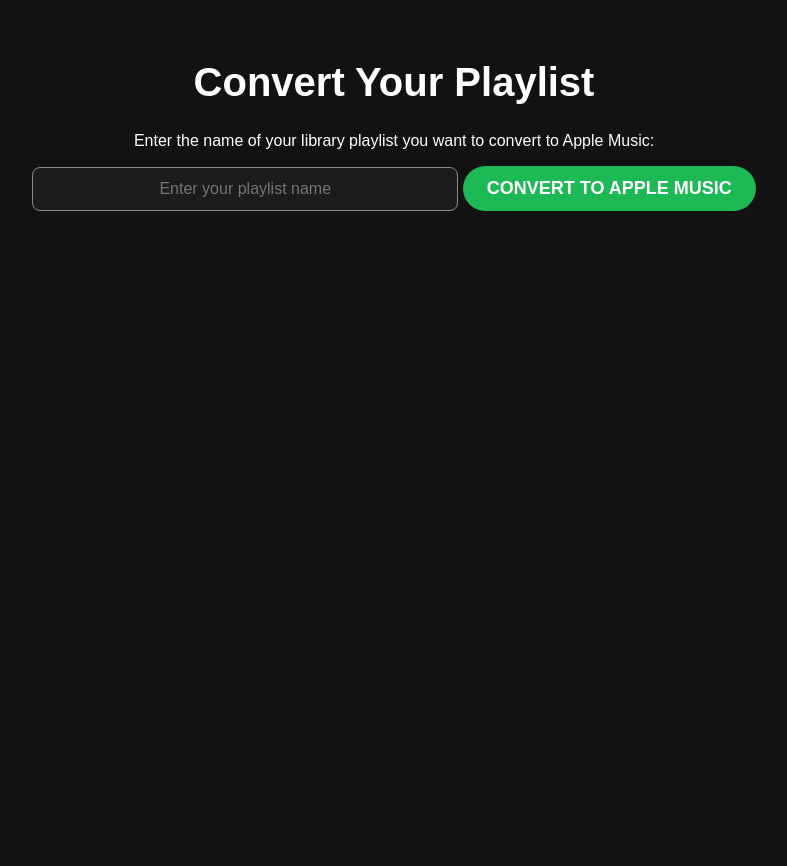
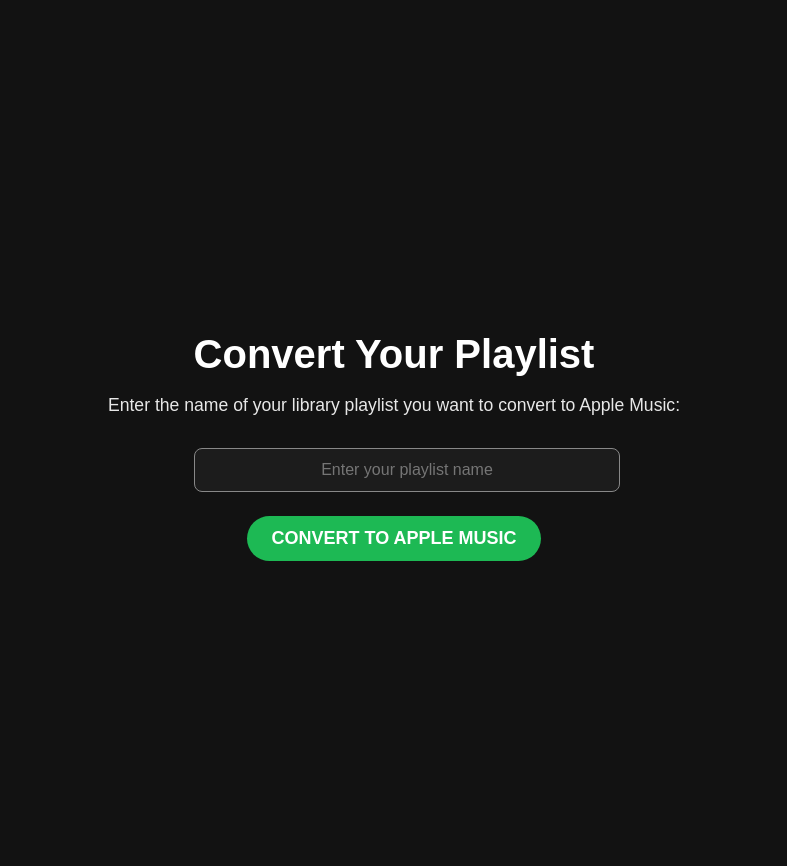
Before and after one commit to Juanchivp12/Tune-Bridge, a Flask app: template templates/choose.html in a window 1280 px wide. Shown: the whole page, without its empty margins (246-1033 px from the left). Before the commit the page ends 211 px from the top, so only its background shows below. Run offline with Flask 3, Linux system fonts and the light colour scheme; the template is opened without the code that fills it, so the values that code supplies are empty.

Commit message:
Retrieve a library playlist
- Search for a playlist in your spotify library by name
- Added some UI

```diff
--- a/main.py
+++ b/main.py
@@ -1,8 +1,6 @@
 import webbrowser
-
 from flask import Flask, request, redirect, session, jsonify, render_template
 import random
-import requests
 import urllib.parse
 import dotenv
 import os
@@ -10,93 +8,154 @@
 from requests import get, post
 
 dotenv.load_dotenv()
-app = Flask(__name__)
-app.secret_key = os.urandom(32)
 
-CLIENT_ID = os.getenv('CLIENT_ID')
-CLIENT_SECRET = os.getenv('CLIENT_SECRET')
+# Constants
 REDIRECT_URI = 'http://127.0.0.1:5000/callback'
 
-BASE_URL = 'https://api.spotify.com/v1/'
-AUTH_URL = 'https://accounts.spotify.com/authorize?'
-TOKEN_URL = 'https://accounts.spotify.com/api/token'
+class Spotify:
+    def __init__(self, app):
+        self.app = app
+        self.CLIENT_ID = os.getenv('CLIENT_ID')
+        self.CLIENT_SECRET = os.getenv('CLIENT_SECRET')
+        self.BASE_URL = 'https://api.spotify.com/v1/'
+        self.AUTH_URL = 'https://accounts.spotify.com/authorize?'
+        self.TOKEN_URL = 'https://accounts.spotify.com/api/token'
 
-# Generate a random series of letters for the state
-def generate_state():
-    letters = 'abcdefghijklmnopqrstuvwxyz'
-    return ''.join(random.sample(letters, 16))
+        self.register_routes()
 
-# Gets all the playlists of the authorized user
-def get_all_playlists(token):
-    headers = {
-        'Authorization': f'Bearer {token}'
-    }
-    response = get(BASE_URL + 'me/playlists', headers=headers)
-    return response.json()['items']
+    # Generates a random state for the OAuth flow
+    def generate_state(self):
+        letters = 'abcdefghijklmnopqrstuvwxyz'
+        return ''.join(random.sample(letters, 16))
 
-def choose_playlist(playlists):
-    pass
-@app.route('/')
-def index():
-    return render_template('index.html')
+    # Gets all playlists from the user's library
+    def get_all_playlists(self, token):
+        headers = {
+            'Authorization': f'Bearer {token}'
+        }
+        response = get(self.BASE_URL + 'me/playlists', headers=headers)
+        return response.json()['items']
 
-@app.route('/login')
-def login():
-    state = generate_state()
-    scope = 'user-library-read playlist-read-private playlist-modify-private playlist-modify-public'
-    params = {
-        'client_id': CLIENT_ID,
-        'response_type': 'code',
-        'redirect_uri': REDIRECT_URI,
-        'state': state,
-        'scope': scope,
-        'show_dialog': True
-    }
-    auth_url = AUTH_URL + urllib.parse.urlencode(params)
-    return redirect(auth_url)
+    # Searches for a playlist by name
+    def search_playlist(self, playlists, name, token):
+        for playlist in playlists:
+            if name.lower() in playlist['name'].lower():
+                return playlist['id']
+        return None
 
-@app.route('/callback')
-def callback():
-    if 'error' in request.args:
-        return jsonify({'error': request.args['error']})
+    # Gets a playlist by id
+    def get_playlist(self, playlist_id, token):
+        if not playlist_id:
+            return None
 
-    if 'code' in request.args and 'state' in request.args:
-        code = request.args.get('code')
-        state = request.args.get('state')
+        headers = {
+            'Authorization': f'Bearer {token}'
+        }
+        response = get(f'{self.BASE_URL}playlists/{playlist_id}', headers=headers)
+        return response.json()
 
-        auth_body = {
-            'grant_type': 'authorization_code',
-            'code': code,
-            'redirect_uri': REDIRECT_URI,
-        }
-        headers = {
-            'Authorization': 'Basic ' + base64.b64encode(f'{CLIENT_ID}:{CLIENT_SECRET}'.encode('utf-8')).decode('utf-8'),
-            'Content-Type': 'application/x-www-form-urlencoded'
-        }
-        response = post(TOKEN_URL, headers=headers, data=auth_body)
-        token_data = response.json()
+    # Registers routes
+    def register_routes(self):
+        @self.app.route('/')
+        def index():
+            return render_template('index.html')
 
-        session['access_token'] = token_data['access_token']
-        session['refresh_token'] = token_data['refresh_token']
-        session['expires_in'] = token_data['expires_in']
+        @self.app.route('/login')
+        def login():
+            state = self.generate_state()
+            scope = 'user-library-read playlist-read-private playlist-modify-private playlist-modify-public'
+            params = {
+                'client_id': self.CLIENT_ID,
+                'response_type': 'code',
+                'redirect_uri': REDIRECT_URI,
+                'state': state,
+                'scope': scope,
+                'show_dialog': True
+            }
+            auth_url = self.AUTH_URL + urllib.parse.urlencode(params)
+            return redirect(auth_url)
 
-        return redirect('/choose')
+        @self.app.route('/callback')
+        def callback():
+            if 'error' in request.args:
+                return jsonify({'error': request.args['error']})
 
-@app.route('/choose')
-def choose_playlist():
-    if 'access_token' not in session:
-        return redirect('/login')
-    if session['expires_in'] <= 0:
-        return redirect('/refresh-token')
+            if 'code' in request.args and 'state' in request.args:
+                code = request.args.get('code')
+                state = request.args.get('state')
 
-    playlists = get_all_playlists(session['access_token'])
+                auth_body = {
+                    'grant_type': 'authorization_code',
+                    'code': code,
+                    'redirect_uri': REDIRECT_URI,
+                }
+                headers = {
+                    'Authorization': 'Basic ' + base64.b64encode(f'{self.CLIENT_ID}:{self.CLIENT_SECRET}'.encode('utf-8')).decode('utf-8'),
+                    'Content-Type': 'application/x-www-form-urlencoded'
+                }
+                response = post(self.TOKEN_URL, headers=headers, data=auth_body)
+                token_data = response.json()
 
-    return render_template('choose.html', playlists=playlists)
+                session['access_token'] = token_data['access_token']
+                session['refresh_token'] = token_data['refresh_token']
+                session['expires_in'] = token_data['expires_in']
 
-@app.route('/refresh-token')
-def refresh_token():
-    pass
+                return redirect('/choose')
+
+        @self.app.route('/choose')
+        def choose():
+            if 'access_token' not in session:
+                return redirect('/login')
+            if session['expires_in'] <= 0:
+                return redirect('/refresh-token')
+
+            playlists = self.get_all_playlists(session['access_token'])
+            return render_template('choose.html', playlists=playlists)
+
+        @self.app.route('/chosen-playlist', methods=['POST'])
+        def chosen_playlist():
+            if 'access_token' not in session:
+                return redirect('/login')
+
+            token = session['access_token']
+            playlists = self.get_all_playlists(token)
+            playlist_name = request.form.get('playlist_name')
+
+            if not playlist_name:
+                return redirect('/choose')
+
+            playlist_id = self.search_playlist(playlists, playlist_name, token)
+
+            if not playlist_id:
+                return "Playlist not found"
+
+            playlist = self.get_playlist(playlist_id, token)
+
+            if not playlist:
+                return "Error fetching playlist details"
+
+            # Store the playlist info
+            session['selected_playlist'] = {
+                'id': playlist['id'],
+                'name': playlist['name'],
+                'tracks_url': playlist['tracks']['href'],
+                'image_url': playlist['images'][0]['url'] if playlist['images'] else None
+            }
+
+            return f"Found playlist: {playlist['name']}"
+
+        @self.app.route('/refresh-token')
+        def refresh_token():
+            pass
+
+
+def create_app():
+    app = Flask(__name__)
+    app.secret_key = os.urandom(32)
+    spotify = Spotify(app)
+    return app
 
 if __name__ == '__main__':
+    app = create_app()
     webbrowser.open(REDIRECT_URI.strip('/callback'))
     app.run()
--- /dev/null
+++ b/requirements.txt
@@ -0,0 +1,4 @@
+Flask==3.0.2
+python-dotenv==1.0.1
+requests==2.31.0
+urllib3==2.2.1
--- a/static/styles.css
+++ b/static/styles.css
@@ -1,87 +1,125 @@
 /* static/styles.css */
+/* Base Styles */
+:root {
+    --spotify-green: #1DB954;
+    --spotify-green-hover: #1ed760;
+    --background-dark: #121212;
+    --background-light: #1c1c1c;
+    --text-primary: #ffffff;
+    --border-color: #888;
+    --transition-speed: 0.3s;
+}
+
 body {
     font-family: Arial, sans-serif;
     text-align: center;
-    background-color: #121212;
+    background-color: var(--background-dark);
     padding: 25px;
+    min-height: 100vh;
+    display: flex;
+    align-items: center;
+    justify-content: center;
 }
 
+/* Typography */
 h1 {
     font-size: 2.5em;
-    color: #ffffff;
+    color: var(--text-primary);
+    margin-bottom: 1rem;
 }
 
 p {
-    font-size: 1.0em;
-    color: #ffffff;
+    font-size: 1.1em;
+    color: var(--text-primary);
+    margin-bottom: 2rem;
+    opacity: 0.9;
+}
+
+/* Layout */
+.container {
+    max-width: 600px;
+    width: 100%;
+    padding: 2rem;
+}
+
+.playlist-form {
+    display: flex;
+    flex-direction: column;
+    gap: 1.5rem;
+}
+
+.input-group {
+    width: 100%;
+    max-width: 400px;
+    margin: 0 auto;
+}
+
+/* Form Elements */
+#playlistInput {
+    width: 100%;
+    padding: 12px;
+    font-size: 16px;
+    border: 1px solid var(--border-color);
+    border-radius: 8px;
+    text-align: center;
+    background-color: var(--background-light);
+    color: var(--text-primary);
+    outline: none;
+    transition: all var(--transition-speed) ease;
+}
+
+#playlistInput:hover {
+    border-color: var(--spotify-green);
+}
+
+#playlistInput:focus {
+    border-color: var(--spotify-green);
+    box-shadow: 0 0 8px rgba(30, 215, 96, 0.8);
+    background-color: #292929;
 }
 
 /* Button Styles */
-#loginButton {
+#loginButton,
+.btn-primary {
     padding: 12px 24px;
     font-size: 18px;
     font-weight: bold;
-    color: #ffffff; /* White text */
-    background-color: #1DB954; /* Spotify green */
+    color: var(--text-primary);
+    background-color: var(--spotify-green);
     border: none;
     border-radius: 25px;
     cursor: pointer;
     text-transform: uppercase;
-    transition: background-color 0.3s ease, transform 0.3s ease;
-    position: relative; /* For better control of shadows */
-    overflow: hidden; /* Prevent overflow of shadow effects */
+    transition: all var(--transition-speed) ease;
+    width: fit-content;
+    margin: 0 auto;
 }
 
-/* Hover effect: triggers custom animation */
-#loginButton:hover {
-    background-color: #1ed760; /* Brighter Spotify green */
-    transform: scale(1.05); /* Slightly enlarge the button */
-    animation: shadowFromLeft 0.6s ease forwards; /* Trigger shadow animation */
+#loginButton:hover,
+.btn-primary:hover {
+    background-color: var(--spotify-green-hover);
+    transform: scale(1.05);
+    animation: shadowFromLeft 0.6s ease forwards;
 }
 
-/* Keyframe animation for shadow coming from left */
+#loginButton:active,
+.btn-primary:active {
+    transform: scale(1);
+    animation: none;
+    box-shadow: 0 2px 10px rgba(30, 215, 96, 0.8);
+}
+
+/* Animations */
 @keyframes shadowFromLeft {
     0% {
-        box-shadow: -10px 0 20px rgba(30, 215, 96, 0); /* Shadow starts from left, invisible */
+        box-shadow: -10px 0 20px rgba(30, 215, 96, 0);
     }
+
     50% {
-        box-shadow: -5px 0 30px rgba(30, 215, 96, 0.4); /* Shadow grows and becomes visible */
+        box-shadow: -5px 0 30px rgba(30, 215, 96, 0.4);
     }
+
     100% {
-        box-shadow: 0 0 40px rgba(30, 215, 96, 0.6); /* Shadow centered and full strength */
+        box-shadow: 0 0 40px rgba(30, 215, 96, 0.6);
     }
 }
-
-/* Active effect (when clicking) */
-#loginButton:active {
-    transform: scale(1); /* Reset size during click */
-    animation: none; /* No shadow animation during active state */
-    box-shadow: 0 2px 10px rgba(30, 215, 96, 0.8); /* Smaller glow for click action */
-}
-
-/* Input Styles */
-#playlistInput {
-    width: 90%; /* Responsive width */
-    max-width: 400px; /* Maximum width for larger screens */
-    padding: 12px;
-    font-size: 16px;
-    margin-bottom: 20px;
-    border: 1px solid #888; /* Subtle border */
-    border-radius: 8px; /* Rounded edges */
-    text-align: center;
-    background-color: #1c1c1c; /* Dark input field background */
-    color: #ffffff; /* White text */
-    outline: none; /* Removes default focus outline */
-    transition: all 0.3s ease; /* Smooth transition */
-}
-
-/* Input Hover and Focus Effects */
-#playlistInput:hover {
-    border-color: #1DB954; /* Spotify green on hover */
-}
-
-#playlistInput:focus {
-    border-color: #1DB954; /* Spotify green during focus */
-    box-shadow: 0 0 8px rgba(30, 215, 96, 0.8); /* Green glow effect */
-    background-color: #292929; /* Slightly lighter background */
-}
--- a/templates/choose.html
+++ b/templates/choose.html
@@ -1,18 +1,27 @@
 <!DOCTYPE html>
 <html lang="en">
+
 <head>
     <meta charset="UTF-8">
     <meta name="viewport" content="width=device-width, initial-scale=1.0">
-    <title>Convert Playlist</title>
+    <meta name="description" content="Convert your Spotify playlists to Apple Music">
+    <title>Convert Playlist | Tune Bridge</title>
     <!-- Link to the external CSS file -->
     <link rel="stylesheet" href="static/styles.css">
 </head>
+
 <body>
-    <h1>Convert Your Playlist</h1>
-    <p>Enter the name of your library playlist you want to convert to Apple Music:</p>
-    <form action="/convert_playlist" method="POST">
-        <input type="text" name="playlist_name" id="playlistInput" placeholder="Enter your playlist name" required>
-        <button type="submit" id="loginButton">Convert to Apple Music</button>
-    </form>
+    <main class="container">
+        <h1>Convert Your Playlist</h1>
+        <p class="description">Enter the name of your library playlist you want to convert to Apple Music:</p>
+        <form action="/chosen-playlist" method="POST" class="playlist-form">
+            <div class="input-group">
+                <input type="text" name="playlist_name" id="playlistInput" placeholder="Enter your playlist name"
+                    required aria-label="Playlist name">
+            </div>
+            <button type="submit" class="btn-primary">Convert to Apple Music</button>
+        </form>
+    </main>
 </body>
+
 </html>
```
Also changed, not shown: templates/index.html (+8 -3 lines).
